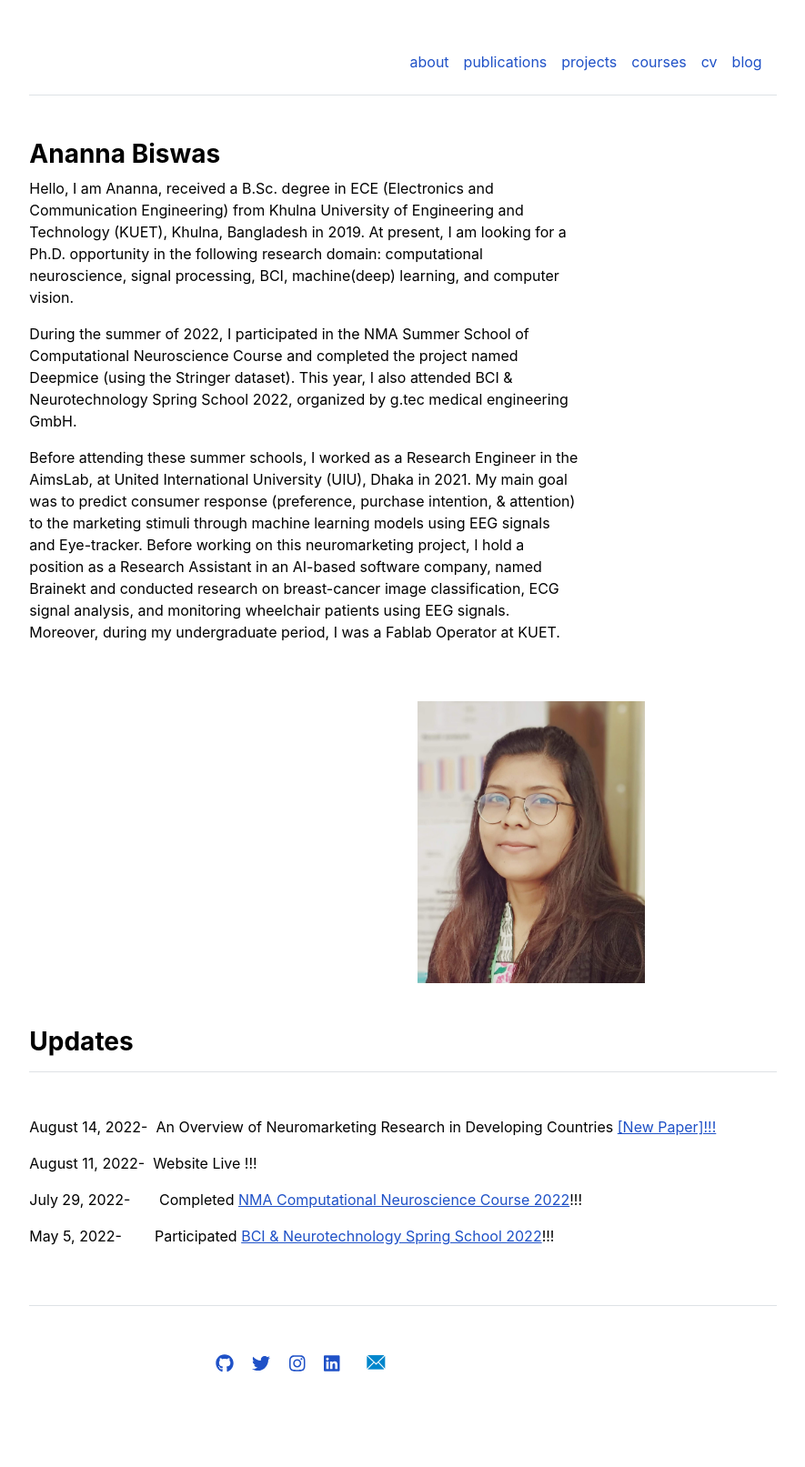
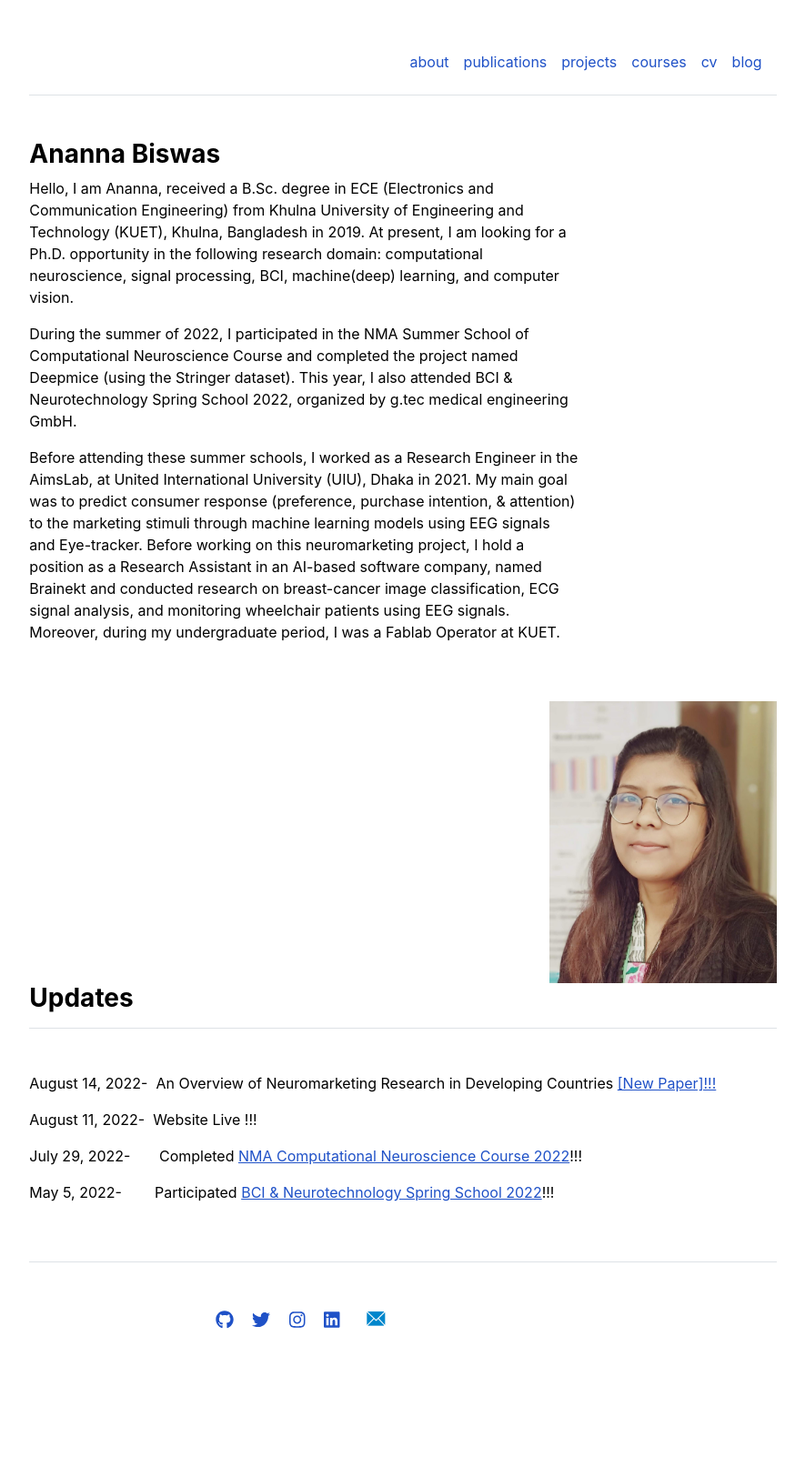
Before and after one commit to Anannabiswas/anannabiswas.github.io, a Jekyll site: the page built from index.md, in a window 1280 px wide. Shown: the whole page at 91% size, without its empty margins (197-1082 px from the left). Built offline with Jekyll 4.4.1, drawn with Linux system fonts in a browser that asks for light colours; after the commit the page ends 1565 px from its top, so only the background shows below that.

Commit message:
Update home.html

```diff
--- a/_layouts/home.html
+++ b/_layouts/home.html
@@ -2,12 +2,12 @@
 layout: default
 ---
 
-<div class="row g-5 mb-5">
+<div class="row g-5 mb-12">
   <div class="col-md-9">
     <h3 class="fw-bold">Ananna Biswas</h3>
     {{ content }}
   </div>
-  <div class="col-md-10">
+  <div class="col-md-12">
     <img src="{{ site.github.url }}/assets/img/ananna_1.jpeg" alt="Home" width="250" height="310"style="float:right">
   </div>
 </div>
```
